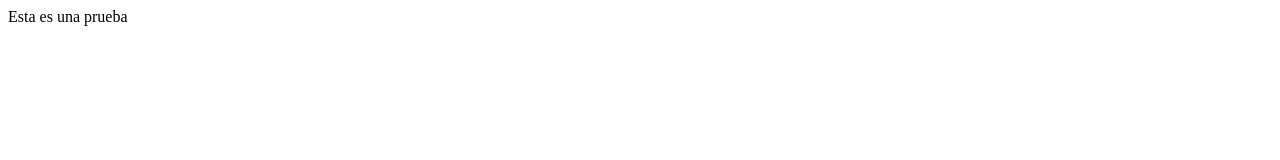
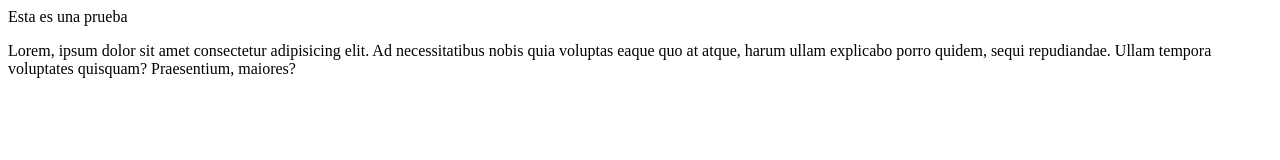
Before and after one commit to OOliveros/Repositorio-de-prueba, a plain HTML site: page Index.html in a window 1280 px wide. Drawn offline with Linux system fonts and the light colour scheme.

Commit message:
Agregado DIV contenedor

```diff
--- a/Index.html
+++ b/Index.html
@@ -7,5 +7,11 @@
 </head>
 <body>
     Esta es una prueba
+    <!--DIV CONTENEDOR-->
+    <div class="container">
+        <dic class="row">
+            <p>Lorem, ipsum dolor sit amet consectetur adipisicing elit. Ad necessitatibus nobis quia voluptas eaque quo at atque, harum ullam explicabo porro quidem, sequi repudiandae. Ullam tempora voluptates quisquam? Praesentium, maiores?</p>
+        </dic>
+    </div>
 </body>
 </html>
```
